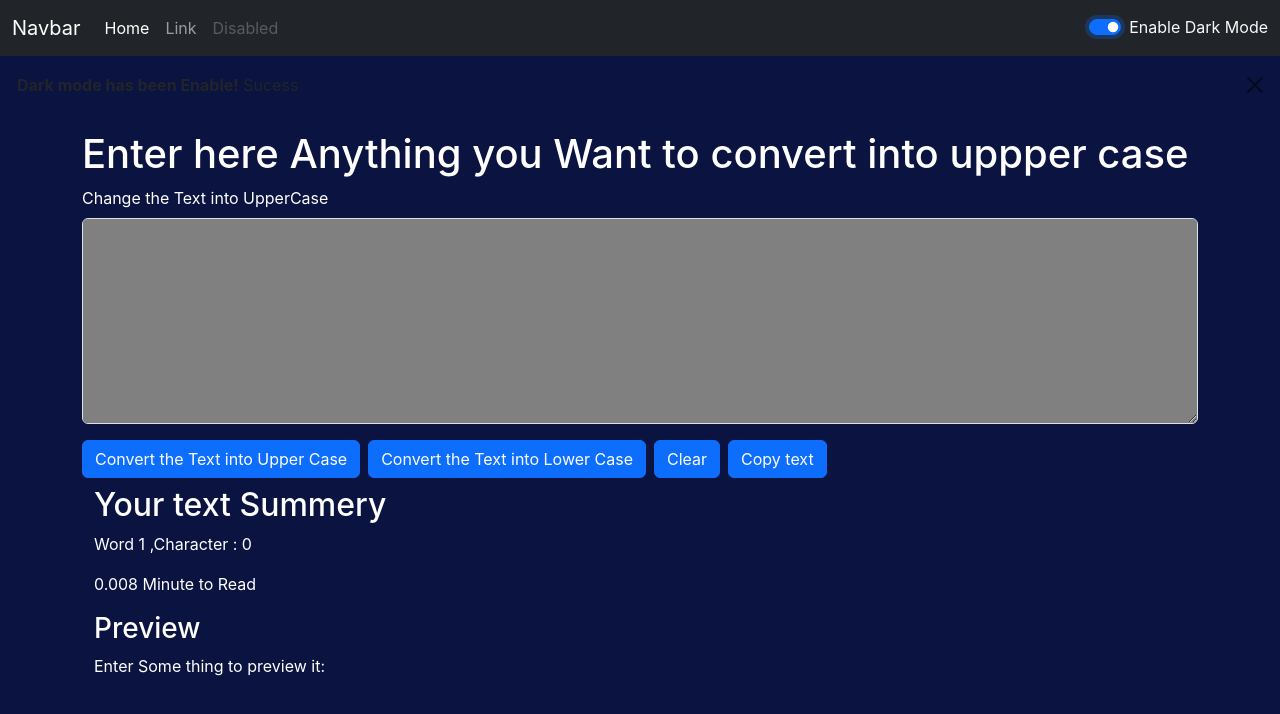
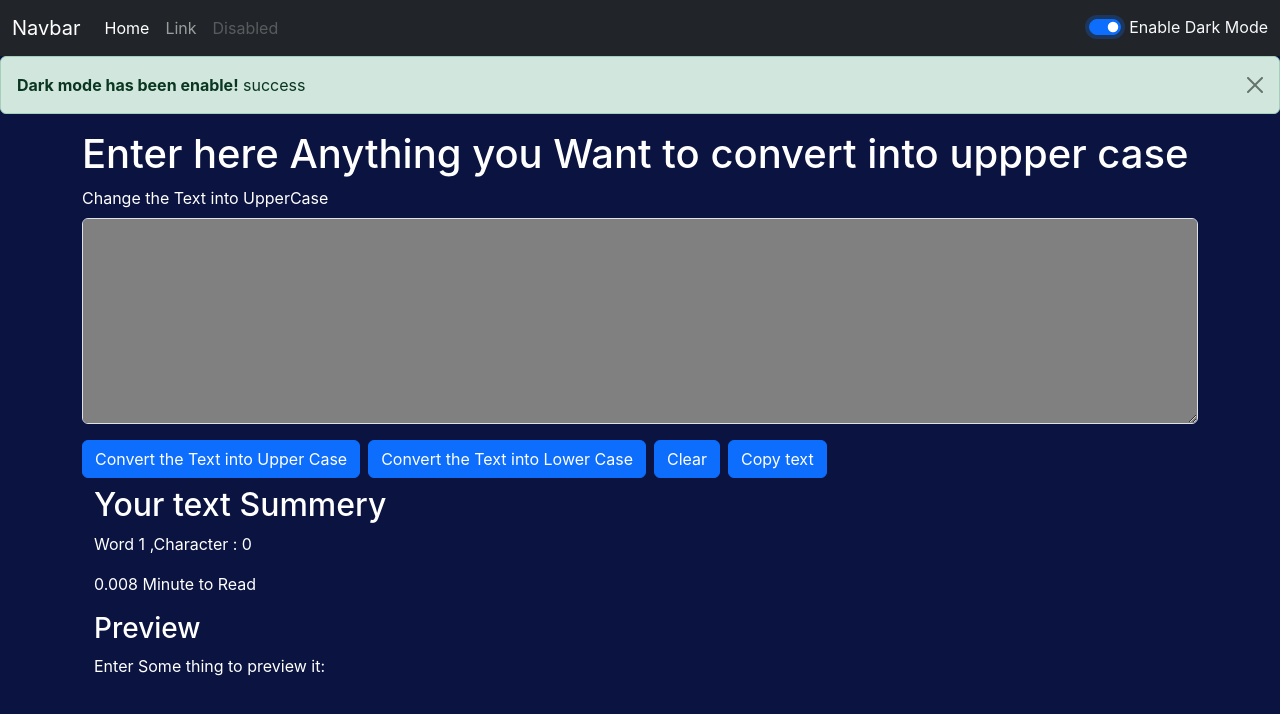
Before and after one commit to shashi-ivory/uppercaseConverter, a React (Create React App) app: page / in a window 1280 px wide. Both pictures are taken after a click on the switch "Enable Dark Mode". Shown: the top 714 px of the page. Built offline with nearby package versions, Linux system fonts and the light colour scheme.

Commit message:
add Alert Capitalize

```diff
--- a/package.json
+++ b/package.json
@@ -8,6 +8,7 @@
     "@testing-library/user-event": "^13.5.0",
     "react": "^18.2.0",
     "react-dom": "^18.2.0",
+    "react-router-dom": "^6.14.0",
     "react-scripts": "5.0.1",
     "web-vitals": "^2.1.4"
   },
--- a/src/App.js
+++ b/src/App.js
@@ -25,12 +25,12 @@ function App() {
       setInterval(() => {
         document.title = "Install TextUtil now..";
       }, 3000);
-      handleAlert("Dark mode has been Enable!", "Sucess");
+      handleAlert("Dark mode has been Enable!", "success");
     } else {
       setMode("light");
       // console.log("light");
       document.body.style.backgroundColor = "white";
-      handleAlert("Light mode has been Enable", "Sucess");
+      handleAlert("Light mode has been Enable", "success");
       setInterval(() => {
         document.title = "Install Now..";
       }, 1500);
--- a/src/component/Alert.js
+++ b/src/component/Alert.js
@@ -1,13 +1,17 @@
 import React from "react";
 
 function Alert(props) {
+  const capitailize = (word) => {
+    const lower = word.toLowerCase();
+    return lower.charAt(0).toUpperCase() + lower.slice(1);
+  };
   return (
     props.alert && (
       <div
         className={`alert alert-${props.alert.type} alert-dismissible fade show`}
         role="alert"
       >
-        <strong> {props.alert.msg}</strong> {props.alert.type}
+        <strong> {capitailize(props.alert.msg)}</strong> {props.alert.type}
         <button
           type="button"
           className="btn-close"
```
Also changed, not shown: 1 other file (tests, documents, lock files or other folders).
